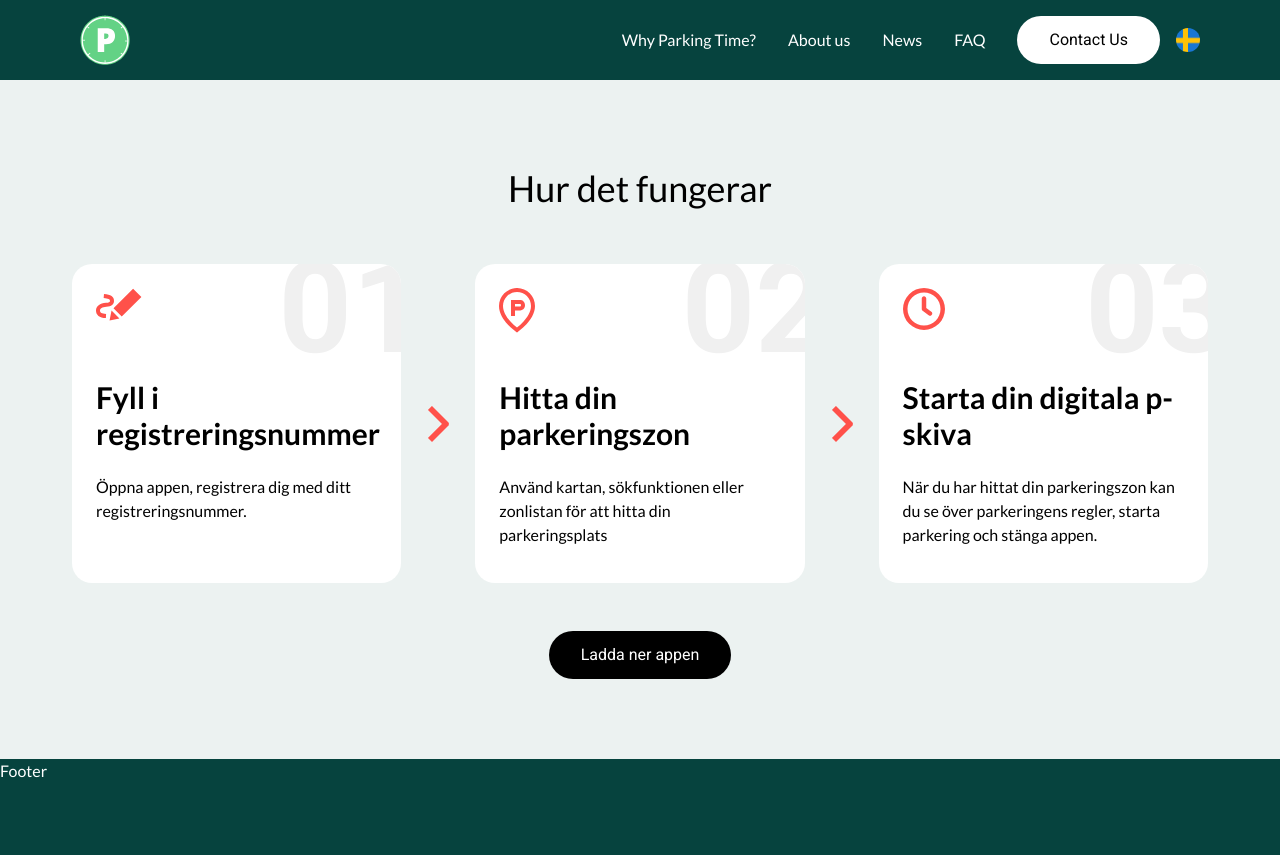
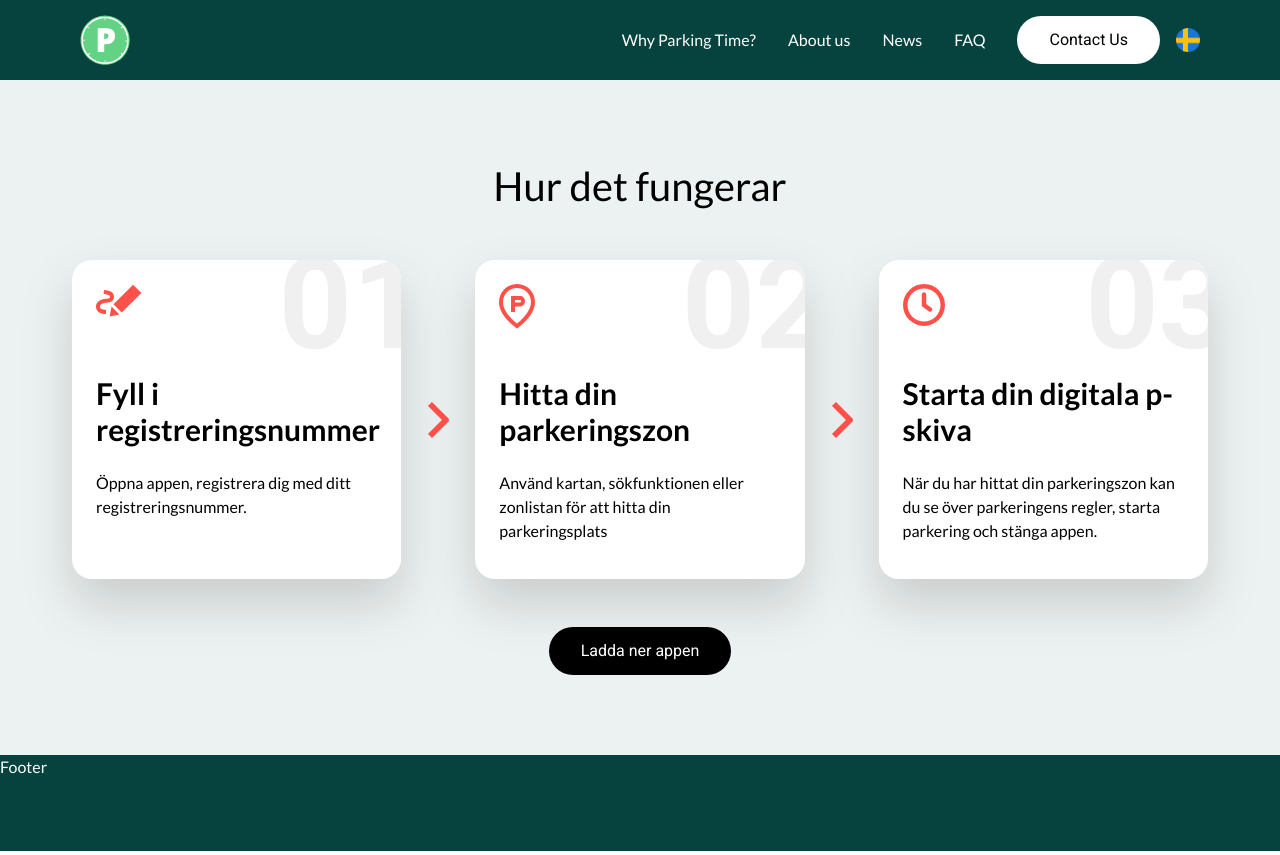
Before and after one commit to Legendarius-K/parking_time, a Next.js app: page / in a window 1280 px wide. Built offline with nearby package versions, Linux system fonts and the light colour scheme.

Commit message:
added drowshadow on HowBox

```diff
--- a/src/components/How/index.tsx
+++ b/src/components/How/index.tsx
@@ -16,7 +16,7 @@ const How = () => {
     return (
         <div className='bg-pt-background flex justify-center'>
             <section className="max-w-[1350px] py-16 md:px-10 flex flex-col items-center w-[70%] md:w-full ">
-                <h2 className="text-center text-3xl md:text-4xl m-6">Hur det fungerar</h2>
+                <h2 className="text-center text-3xl md:text-[2.5rem] m-6">Hur det fungerar</h2>
                 <div className="flex flex-col md:flex-row m-8 justify-between items-center">
                     <HowBox srcIcon={ptPen} altIcon='A Pen' number='01' heading='Fyll i registreringsnummer' text='Öppna appen, registrera dig med ditt registreringsnummer.' />
 
--- a/src/components/HowBox/index.tsx
+++ b/src/components/HowBox/index.tsx
@@ -14,7 +14,7 @@ interface HowBoxProps {
 const HowBox = ({ srcIcon, altIcon, number, heading, text }:HowBoxProps) => {
     return (
         <>
-            <motion.div className="bg-white rounded-[20px] w-[100%] md:w-[29%] overflow-hidden h-full pb-3"
+            <motion.div className="bg-white rounded-[20px] w-[100%] md:w-[29%] overflow-hidden h-full pb-3 drop-shadow-2xl"
                 initial={{
                     opacity: 0,
                     y: 50
```
